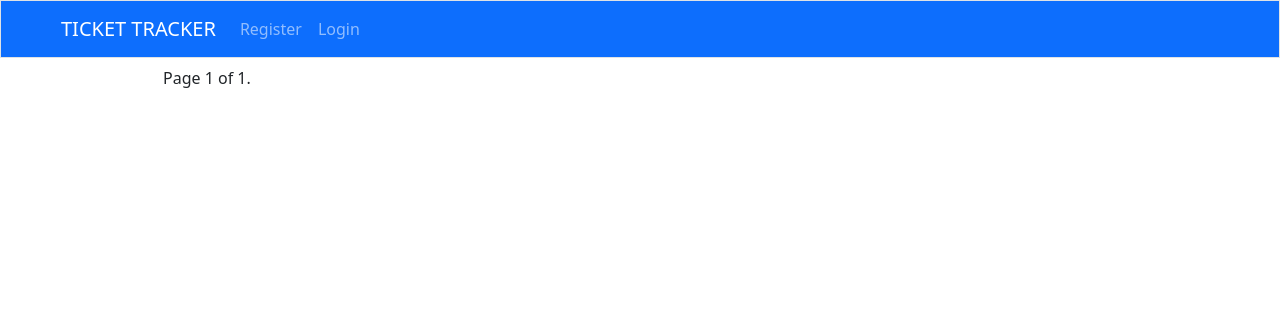
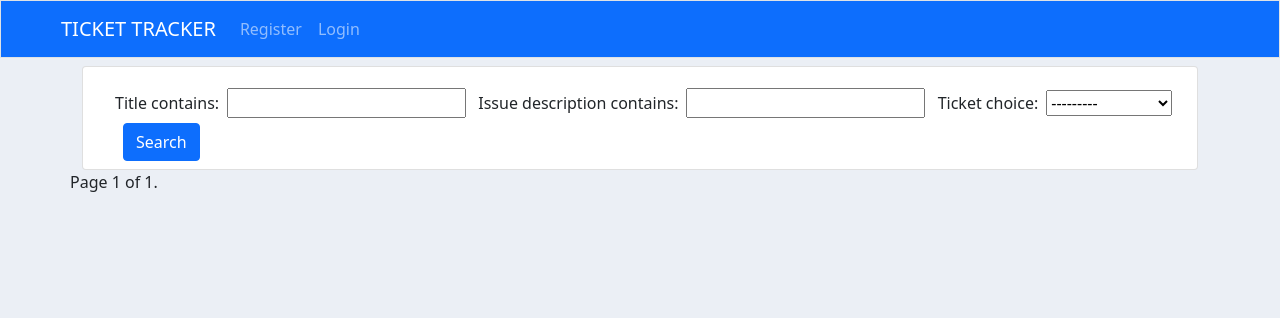
Before and after one commit to amyjprogrammer/bug_tracker, a Django app: page / in a window 1280 px wide. Shown: the top 318 px of the page. Run offline with Django 3.2, Linux system fonts and the light colour scheme; data that the repository does not hold is empty.

Commit message:
added Filters.py

```diff
--- a/bug_tracker/settings.py
+++ b/bug_tracker/settings.py
@@ -37,6 +37,7 @@ INSTALLED_APPS = [
 
     #installed django apps
     'crispy_forms',
+    'django_filters',
 
     'django.contrib.admin',
     'django.contrib.auth',
--- /dev/null
+++ b/issue_tracker/filters.py
@@ -0,0 +1,11 @@
+import django_filters
+from django_filters import CharFilter
+
+from .models import Ticket
+
+class TicketFilter(django_filters.FilterSet):
+    title = CharFilter(field_name="title", lookup_expr= 'icontains')
+    issue_description = CharFilter(field_name="issue_description", lookup_expr= 'icontains')
+    class Meta:
+        model = Ticket
+        fields = ['title', 'issue_description', 'ticket_choice']
--- a/issue_tracker/templates/issue_tracker/base.html
+++ b/issue_tracker/templates/issue_tracker/base.html
@@ -28,7 +28,7 @@
     {% endif %}
 
   <div class= "container main-content">
-    <div class="col-md-10 m-auto">
+    <div class="col-md-12 m-auto">
       {% block content %} {% endblock content %}
     </div>
   </div>
--- a/issue_tracker/templates/issue_tracker/home.html
+++ b/issue_tracker/templates/issue_tracker/home.html
@@ -3,6 +3,20 @@
 
 
 {% block content %}
+
+<div class="row">
+  <div class="col">
+    <div class="card card-body">
+      <div class="d-flex justify-content-evenly p-1 m-1">
+        <form method="get">
+          {{ myFilter.form }}
+          <button type="submit" class="btn btn-primary ms-3">Search</button>
+        </form>
+      </div>
+
+    </div>
+  </div>
+</div>
 
   <div class="row list-group">
 
--- a/issue_tracker/views.py
+++ b/issue_tracker/views.py
@@ -4,18 +4,20 @@ from django.contrib.auth.decorators import login_required
 from django.contrib import messages
 from django.core.paginator import Paginator
 
-
+from .filters import TicketFilter
 from .models import Ticket, TicketComment, AdminTicket
 from .forms import TicketForm, TicketCommentForm, AdminTicketForm
 
 #Home page will show all the open tickets (no login required)
 def home(request):
     tickets = Ticket.objects.all().order_by('-date_added')
+    myFilter = TicketFilter(request.GET, queryset=tickets)
+    tickets = myFilter.qs
     paginator = Paginator(tickets,10) # Show 10 contacts per page.
 
     page_number = request.GET.get('page')
     page_obj = paginator.get_page(page_number)
-    context = {'page_obj': page_obj}
+    context = {'page_obj': page_obj, 'tickets': tickets, 'myFilter': myFilter}
     return render(request, 'issue_tracker/home.html', context)
 
 def ticket_comment(request, ticket_id):
--- a/static/css/main.css
+++ b/static/css/main.css
@@ -20,6 +20,7 @@ a {
   font-size: 17px;
   padding: 1rem 5rem 1rem 1rem;
   color: blue;
+  margin-left: .5rem;
 }
 
 .card-body {
@@ -34,3 +35,11 @@ a {
 .asteriskField {
   display: none;
 }
+
+body {
+  background-color: #ebeff5;
+}
+
+label {
+  padding: .5rem;
+}
```
